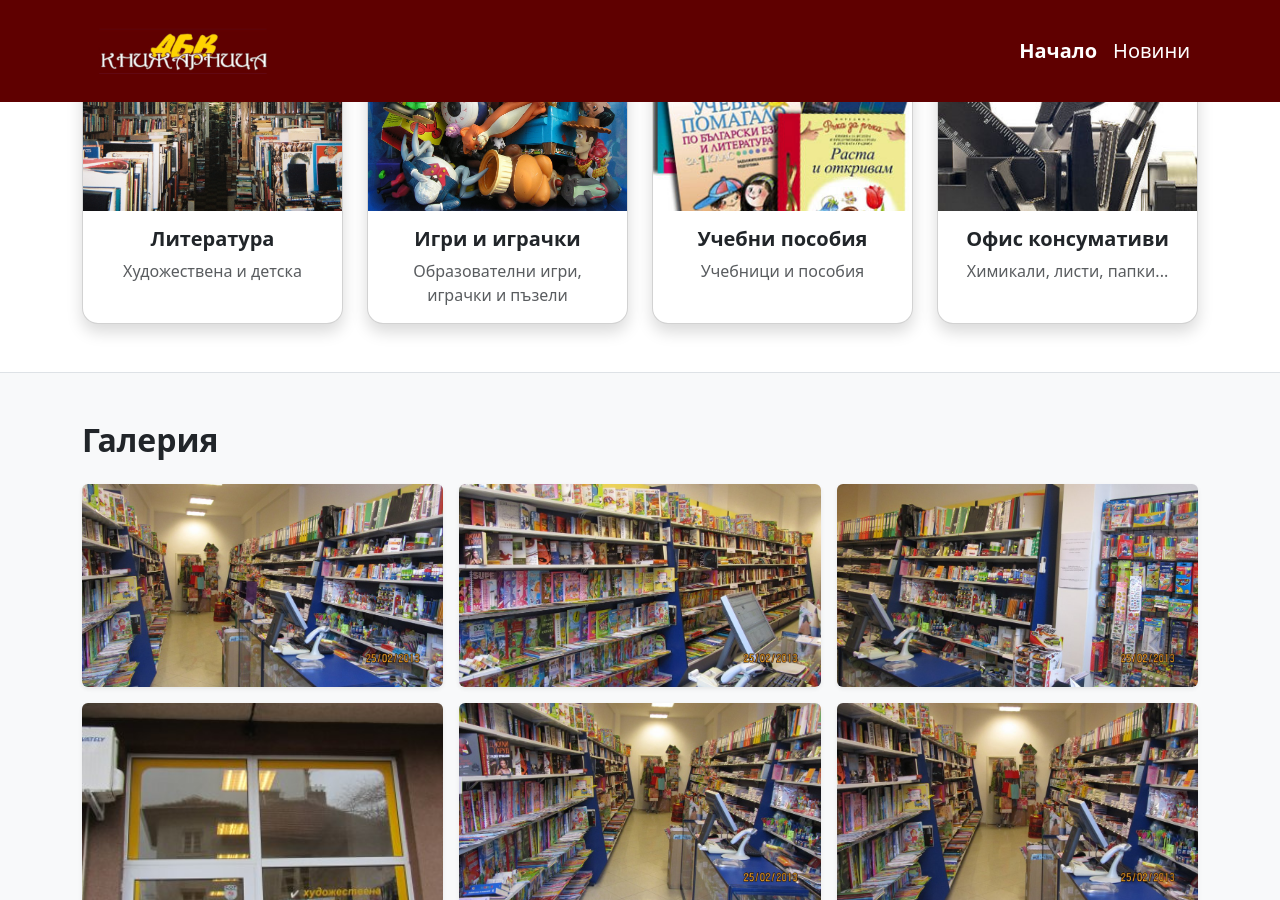
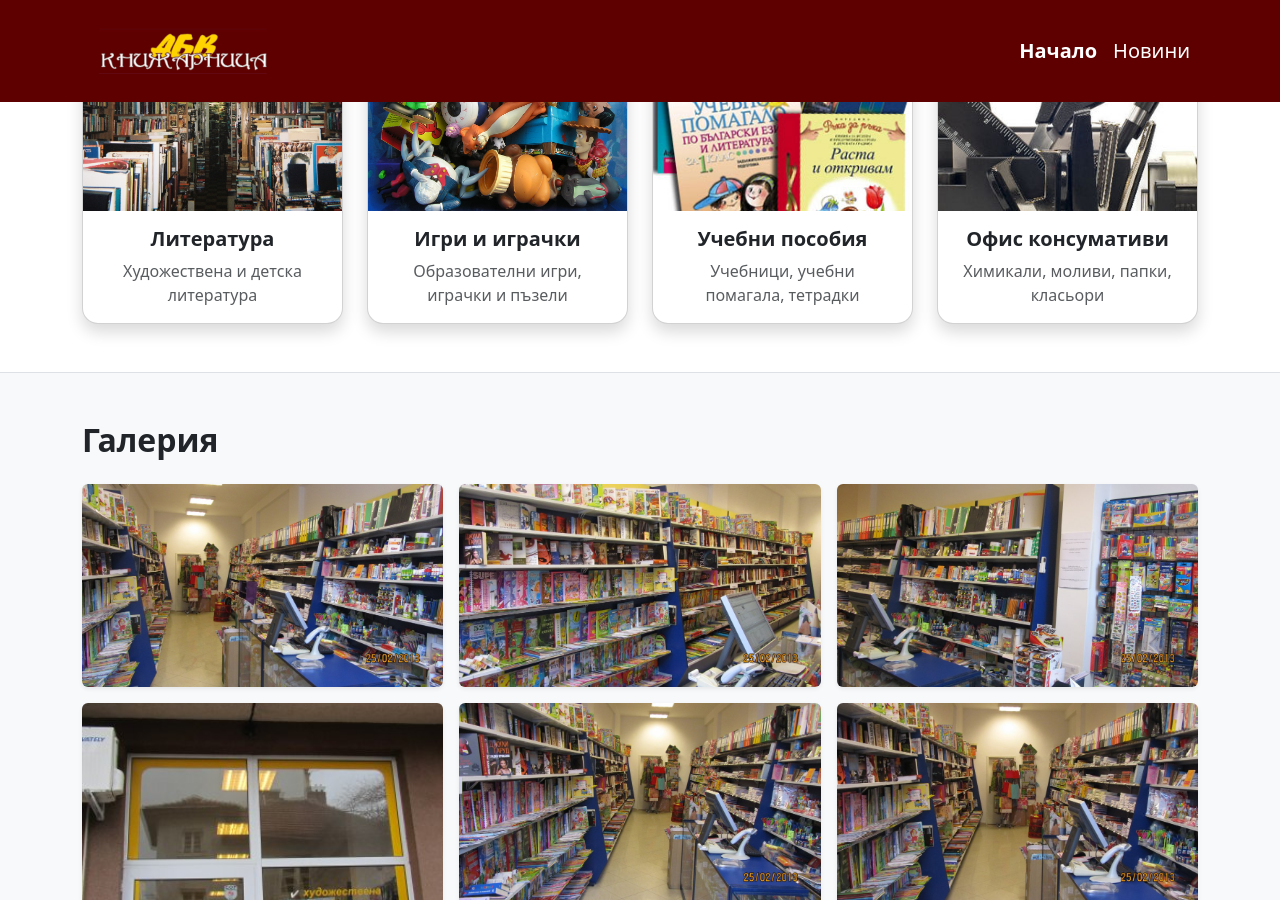
Before and after one commit to jenny-deneva/abv, a Jekyll site: the page built from index.html, in a window 1280 px wide and 900 px high, scrolled down 1395 px. Built offline with Jekyll 4.4.1, drawn with Linux system fonts in a browser that asks for light colours; some of the changed text lies outside the part shown.

Commit message:
Update index.html

```diff
--- a/index.html
+++ b/index.html
@@ -15,7 +15,7 @@
 <section class="bg-white text-dark py-5 border-top">
   <div class="container">
     <h2 class="fw-bold mb-3">Заповядайте при нас</h2>
-    <p class="fs-5 mb-4">Ул. Ястребец 25, Борово, София</p>
+    <p class="fs-5 mb-4">Ул. Ястребец №25,кв. Борово, София</p>
 
     <div class="ratio" style="--bs-aspect-ratio: 27%;">
       <iframe
@@ -66,7 +66,7 @@
           <img src="{{ '/assets/images/bookstore.jpg' | relative_url }}" class="card-img-top rounded-top-4 feature-img" alt="Литература">
           <div class="card-body text-center">
             <h5 class="card-title fw-bold">Литература</h5>
-            <p class="card-text text-muted">Художествена и детска</p>
+            <p class="card-text text-muted">Художествена и детска литература</p>
           </div>
         </div>
       </div>
@@ -88,7 +88,7 @@
         <img src="{{ '/assets/images/uchebnici.jpg' | relative_url }}" class="card-img-top rounded-top-4 feature-img" alt="Учебни пособия">
           <div class="card-body text-center">
             <h5 class="card-title fw-bold">Учебни пособия</h5>
-            <p class="card-text text-muted">Учебници и пособия</p>
+            <p class="card-text text-muted">Учебници, учебни помагала, тетрадки</p>
           </div>
         </div>
       </div>
@@ -99,7 +99,7 @@
           <img src="{{ '/assets/images/ofis-konsumativi.jpg' | relative_url }}" class="card-img-top rounded-top-4 feature-img" alt="Офис консумативи">
           <div class="card-body text-center">
             <h5 class="card-title fw-bold">Офис консумативи</h5>
-            <p class="card-text text-muted">Химикали, листи, папки...</p>
+            <p class="card-text text-muted">Химикали, моливи, папки, класьори</p>
           </div>
         </div>
       </div>
```
